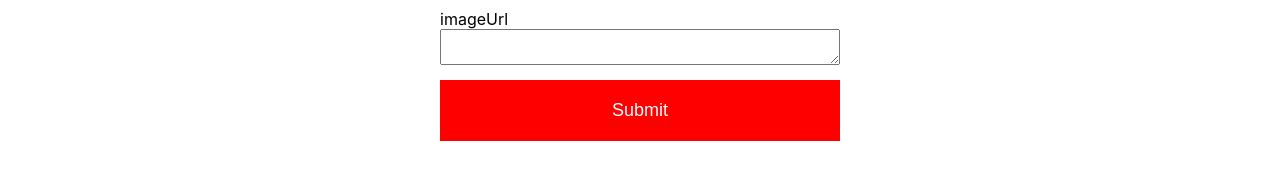
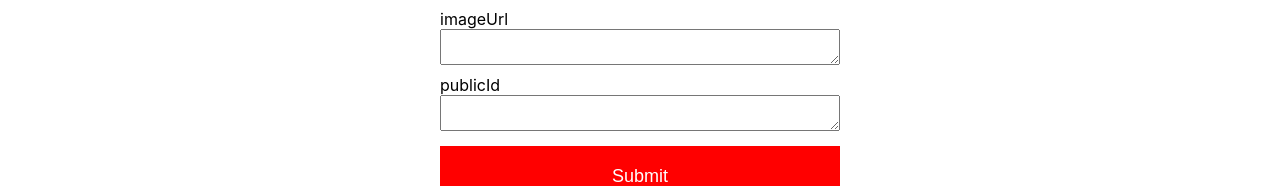
Before and after one commit to IliaZolas/Ramen-Cookbook, a React (Create React App) app in the folder client/: page /new-ramen in a window 1280 px wide. Shown: the part 755-941 px from the top of the page. Before the commit the page ends 906 px from the top, so only its background shows below. Built offline with nearby package versions, Linux system fonts and the light colour scheme.

Commit message:
fix/todo-11 - delete also deletes image from cloudinary along with mongo record

```diff
--- a/client/package.json
+++ b/client/package.json
@@ -6,6 +6,7 @@
     "@testing-library/jest-dom": "^5.16.5",
     "@testing-library/react": "^13.4.0",
     "@testing-library/user-event": "^13.5.0",
+    "cloudinary": "^1.33.0",
     "cloudinary-react": "^1.8.1",
     "nodemon": "^2.0.20",
     "react": "^18.2.0",
--- a/client/src/components/addRamenForm.js
+++ b/client/src/components/addRamenForm.js
@@ -9,6 +9,7 @@ const AddRamen = () => {
     const [ingredients, setIngredients ] = useState('');
     const [description, setDescription ] = useState('');
     const [imageUrl, setImageUrl] = useState('');
+    const [publicId, setPublicId] = useState('');
     const navigate = useNavigate();
 
     // console.log("image url in state:",imageUrl);
@@ -29,17 +30,19 @@ const AddRamen = () => {
             .then(async (response) => {
             const data = await response.json();
             setImageUrl(data.secure_url)
+            setPublicId(data.public_id)
             })
         };
 
-    const AddRamen = async ( title, ingredients, description, imageUrl) => {
+    const AddRamen = async ( title, ingredients, description, imageUrl, publicId) => {
         await fetch('http://localhost:4000/app/ramen/add', {
         method: 'POST',
         body: JSON.stringify({
             title: title,
             ingredients: ingredients,
             description: description,
-            imageUrl: imageUrl
+            imageUrl: imageUrl,
+            publicId: publicId
         }),
         headers: {
             'Content-type': 'application/json; charset=UTF-8'
@@ -63,7 +66,7 @@ const AddRamen = () => {
 const handleSubmit = (e) => {
     e.preventDefault();
     // uploadImage(file);
-    AddRamen( title, ingredients, description, imageUrl );
+    AddRamen( title, ingredients, description, imageUrl, publicId );
 };
 
     return (
@@ -108,6 +111,14 @@ const handleSubmit = (e) => {
                     value={imageUrl}
                     onChange={e => setImageUrl(e.target.value)} />
             </label>
+            <label className="labels">
+                publicId
+                <textarea
+                    type="textarea"
+                    name="publicId"
+                    value={publicId}
+                    onChange={e => setPublicId(e.target.value)} />
+            </label>
             <input type="submit" value="Submit" className="primary-submit-button" />
         </form>
     </div>
--- a/client/src/components/ramenCard.js
+++ b/client/src/components/ramenCard.js
@@ -1,5 +1,6 @@
 import { useState, useEffect } from "react";
 import { useNavigate } from 'react-router-dom';
+import { cloudinary } from "cloudinary-core";
 import './ramencard.css'
 
 
@@ -20,10 +21,11 @@ const RamenCard = () => {
             });
         }, []);
 
-    const deleteRamen = async (id) => {
+    const deleteRamen = async (id, public_id) => {
         console.log("delete:",id)
+        console.log("delete:",public_id)
 
-        await fetch(`http://localhost:4000/app/ramen/delete/${id}`, {
+        await fetch(`http://localhost:4000/app/ramen/delete/${id}/${public_id}`, {
         method: 'DELETE',
         }).then((response) => {
             if (response.status === 200) {
@@ -33,7 +35,6 @@ const RamenCard = () => {
                     console.log("Ramen not deleted");
                 }
             });
-            // navigate('/ramen');
         };
 
     const viewRamen = async (id) => {
@@ -61,7 +62,7 @@ const RamenCard = () => {
                         <div className="card-button-area">
                             <div className="show-button button" onClick={() => viewRamen(ramen._id)} >View</div>
                             <div className="update-button button" onClick={() => updateRamen(ramen._id)} >Update</div>
-                            <div className="delete-button button" onClick={() => deleteRamen(ramen._id)} id={ramen.id}>Delete</div>
+                            <div className="delete-button button" onClick={() => deleteRamen(ramen._id, ramen.public_id)} id={ramen.id}>Delete</div>
                         </div>
                     </div>
                     );
--- a/client/src/pages/showRamen.js
+++ b/client/src/pages/showRamen.js
@@ -22,15 +22,18 @@ const ShowRamen = () => {
         },
         []);
 
-        const deleteRamen = () => {
-            const id = params.id;
-            console.log("this is the id in deleteRamen:", id)
+        const deleteRamen = async (id, public_id) => {
+            // const id = params.id;
+            // console.log("this is the id in deleteRamen:", id)
+            console.log("delete:",id)
+            console.log("delete:",public_id)
 
-            fetch(`http://localhost:4000/app/ramen/delete/${id}`, {
+            fetch(`http://localhost:4000/app/ramen/delete/${id}/${public_id}`, {
             method: 'DELETE',
             }).then((response) => {
                 if (response.status === 200) {
                     setRamen();
+                    console.log("Ramen deleted");
                     } else {
                         return;
                     }
@@ -61,7 +64,7 @@ const ShowRamen = () => {
                         <div className="card-button-area">
                             <div className="show-button button" onClick={() => allRamens()} >Back to list</div>
                             <div className="update-button button" onClick={() => updateRamen(ramen._id)} >Update</div>
-                            <div className="delete-button button" onClick={() => deleteRamen(ramen._id)} id={ramen.id}>Delete</div>
+                            <div className="delete-button button" onClick={() => deleteRamen(ramen._id, ramen.public_id)} id={ramen.id}>Delete</div>
                         </div>
                     </div>
 
```
Also changed, not shown: 1 other file (tests, documents, lock files or other folders).
